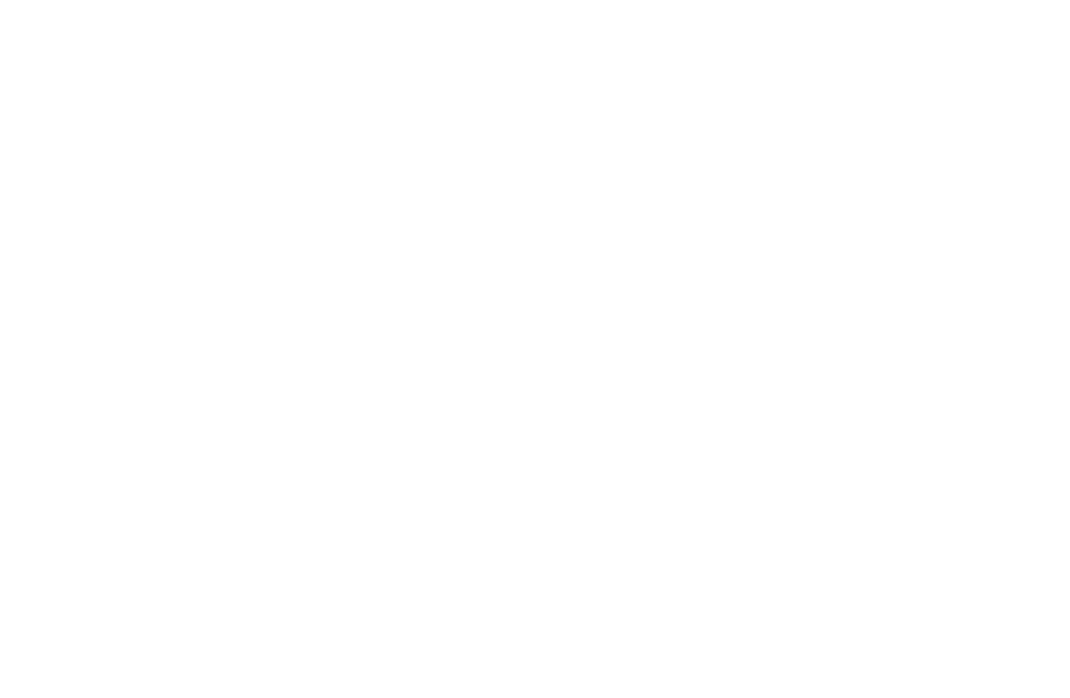
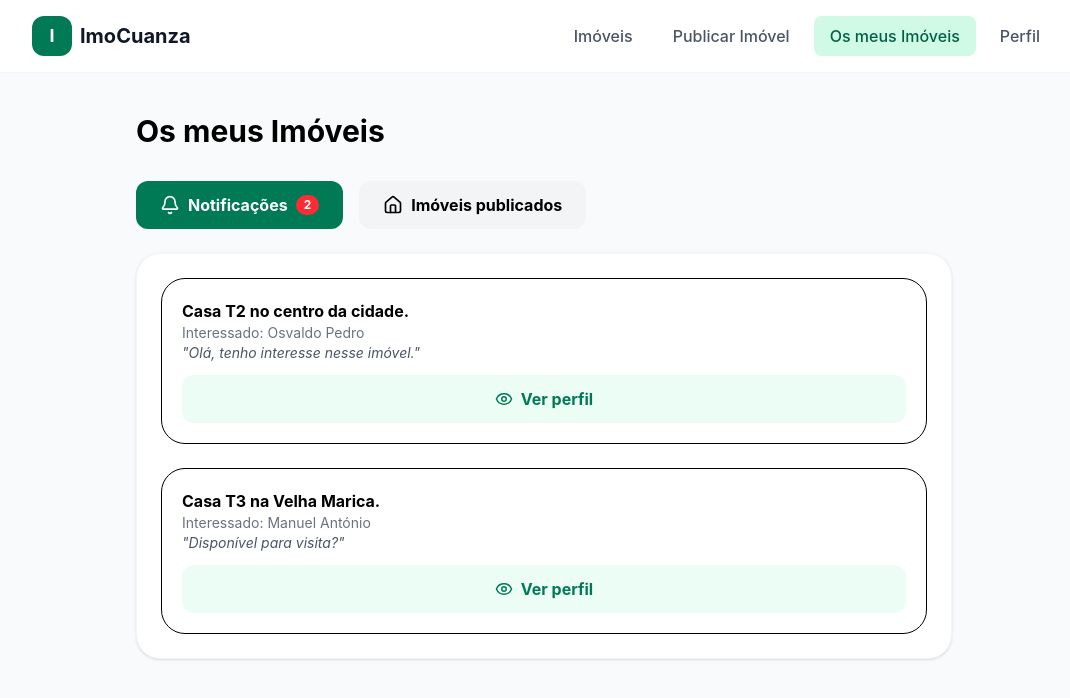
Before and after one commit to OsvaldoPedro08/imocuanza, a React (Vite) app: page /meus-imoveis in a window 1280 px wide. Before the commit this address had no page. Shown: the top 698 px of the page, without its empty margins (96-1166 px from the left). Built offline with nearby package versions, Linux system fonts and the light colour scheme.

Commit message:
criacao da pagina ViewMyImovelPage

```diff
--- a/src/App.jsx
+++ b/src/App.jsx
@@ -3,6 +3,7 @@
 import ExplorePage from './pages/ExplorePage';
 import ViewImovelPage from './components/viewImovel/ViewImovelPage';
 import ProfilePage from './pages/ProfilePage';
+import ViewMyImovelPage from './pages/ViewMyImovelPage';
 
 export default function App() {
   return (
@@ -11,6 +12,7 @@
           <Route path='/' element={<WelcomePage />} />
           <Route path='/explore-imoveis' element={<ExplorePage />} />
           <Route path='/explore-imoveis/detalhes-imovel' element={<ViewImovelPage />} />
+          <Route path='/meus-imoveis' element={<ViewMyImovelPage />} />
           <Route path='/perfil' element={<ProfilePage />} />
         </Routes>
     </BrowserRouter>
--- a/src/pages/ExplorePage.jsx
+++ b/src/pages/ExplorePage.jsx
@@ -87,7 +87,7 @@
 
             <div className="grid grid-cols-1 md:grid-cols-3 gap-6">
                 <div className='flex flex-col w-full'>
-                    <label className='block ml-1 mb-1'>Designação</label>
+                    <label className='block ml-1 mb-1'>Tipo de Transação</label>
                     <select className="cursor-pointer p-4 rounded-xl border border-gray-200" onChange={(e) => setFilters({...filters, transacao: e.target.value})}>
                         <option>Todas (Venda/Arrendamento)</option>
                         <option>Venda</option>
@@ -96,7 +96,7 @@
                 </div>
 
                 <div className='flex flex-col w-full'>
-                    <label className='block ml-1 mb-1'>Imóvel</label>
+                    <label className='block ml-1 mb-1'>Tipo de Imóvel</label>
                     <select className="cursor-pointer p-4 rounded-xl border border-gray-200" onChange={(e) => setFilters({...filters, tipo: e.target.value})}>
                         <option>Todos os tipos</option>
                         <option>Casa</option>
--- /dev/null
+++ b/src/pages/ViewMyImovelPage.jsx
@@ -0,0 +1,166 @@
+import React, { useState } from 'react';
+import { Bell, Home, Plus, MapPin, Eye, Check, X, User } from 'lucide-react';
+import Navbar from "../components/Navbar"
+
+const ViewMyImovelPage = () => {
+  const [activeTab, setActiveTab] = useState('notifications');
+  const [selectedNotificacao, setSelectedNotificacao] = useState(null); // ID da notificação aberta
+  const [notificacaoStatus, setNotificacaoStatus] = useState({}); // Agora armazena status por ID
+  const [fullScreenImage, setFullScreenImage] = useState(null);
+
+  const [notifications] = useState([
+    {
+      id: 1,
+      name: "Osvaldo Pedro",
+      imovel: "Casa T2 no centro da cidade.",
+      msg: "Olá, tenho interesse nesse imóvel.",
+      phone: "9XX XXX XXX",
+      whatsapp: "9XX XXX XXX",
+      disctrict: "Bairro Popular",
+      municipality: "Cazengo",
+      typeDoc: "Bilhete de Identidade",
+      numDoc: "00XXXXXXXKA000",
+      profileImage: "/01.JPG",
+      documentImages: ["/id01_00.JPG", "/id01_01.JPG"]
+    },
+    {
+      id: 2,
+      name: "Manuel António",
+      imovel: "Casa T3 na Velha Marica.",
+      msg: "Disponível para visita?",
+      phone: "9YY YYY YYY",
+      whatsapp: "9YY YYY YYY",
+      disctrict: "Bairro Sambizanga",
+      municipality: "Cazengo",
+      typeDoc: "Passaporte",
+      numDoc: "PN123456",
+      profileImage: "/02.JPG",
+      documentImages: ["/id02_00.JPG", "/id02_01.JPG"]
+    }
+  ]);
+
+  const [publishImovel] = useState([
+    {
+        id: 1, title: "Casa T2 na Zona Verde", price: "20 000 Kz", location: "Zona Verde, Cazengo",
+        status: "Publicado", image: "/id03_00.JPG" },
+  ]);
+
+  return (
+    <div className='min-h-screen bg-gray-50'>
+        <Navbar />
+
+        <main className="p-4 md:p-10 max-w-4xl mx-auto">
+        <h2 className="text-3xl font-bold mb-8">Os meus Imóveis</h2>
+
+        <div className="flex gap-4 mb-6">
+            <button onClick={() => setActiveTab('notifications')} className={`cursor-pointer flex items-center gap-2 px-6 py-3 rounded-xl font-bold ${activeTab === 'notifications' ? 'bg-emerald-700 text-white' : 'bg-gray-100'}`}>
+            <Bell size={20} /> Notificações {notifications.length > 0 && <span className="bg-red-500 px-2 py-0.5 rounded-full text-xs text-white">{notifications.length}</span>}
+            </button>
+            <button onClick={() => setActiveTab('publicados')} className={`cursor-pointer flex items-center gap-2 px-6 py-3 rounded-xl font-bold ${activeTab === 'publicados' ? 'bg-emerald-700 text-white' : 'bg-gray-100'}`}>
+            <Home size={20} /> Imóveis publicados
+            </button>
+        </div>
+
+        <div className="bg-white p-6 rounded-3xl border border-gray-100 shadow-sm min-h-[400px]">
+            {activeTab === 'notifications' ? (
+            <div className="space-y-6">
+                {notifications.map(n => (
+                <div key={n.id} className={`p-5 border rounded-3xl transition-all ${selectedNotificacao === n.id ? 'border-emerald-500 bg-emerald-50/30' : ''}`}>
+                    <div className="flex justify-between items-start mb-3">
+                    <div>
+                        <h4 className="font-bold">{n.imovel}</h4>
+                        <p className="text-sm text-gray-500">Interessado: {n.name}</p>
+                        <p className="text-sm italic text-gray-600">"{n.msg}"</p>
+                    </div>
+                    </div>
+
+                    {/* BOTÃO DO ACCORDION */}
+                    <button onClick={() => setSelectedNotificacao(selectedNotificacao === n.id ? null : n.id)} className="cursor-pointer w-full flex items-center justify-center gap-2 bg-emerald-50 text-emerald-700 py-3 rounded-xl font-bold hover:bg-emerald-100">
+                    <Eye size={18} /> {selectedNotificacao === n.id ? 'Ocultar perfil' : 'Ver perfil'}
+                    </button>
+
+                    {/* CONTEÚDO DO ACCORDION */}
+                    {selectedNotificacao === n.id && (
+                    <div className="mt-6 pt-6 border-t border-emerald-100">
+                        {!notificacaoStatus[n.id] ? (
+                        <>
+                            <div className="flex items-center gap-4 mb-6">
+                            <img src={n.profileImage} onClick={() => setFullScreenImage(n.profileImage)} className="w-16 h-16 rounded-full cursor-pointer object-cover border" alt="Perfil" />
+                            <div>
+                                <p className="font-bold">{n.name}</p>
+                            </div>
+                            </div>
+                            <div className="space-y-3 text-sm">
+                            <div className="flex justify-between"><span>Telefone</span><span className="font-bold">{n.phone}</span></div>
+                            <div className="flex justify-between"><span>WhatsApp</span><span className="font-bold">{n.whatsapp}</span></div>
+                            <div className="flex justify-between"><span>Bairro</span><span className="font-bold">{n.disctrict}</span></div>
+                            <div className="flex justify-between"><span>Município</span><span className="font-bold">{n.municipality}</span></div>
+                            <div className="flex justify-between"><span>{n.typeDoc}</span><span className="font-bold">{n.numDoc}</span></div>
+                            </div>
+                            <div className="mt-4">
+                            <p className="text-sm mb-2">Imagens do Documento:</p>
+                            <div className="flex gap-2">
+                                {n.documentImages.map((doc, idx) => (
+                                <img key={idx} src={doc} onClick={() => setFullScreenImage(doc)} className="w-20 h-20 rounded-lg cursor-pointer border object-cover" alt="Doc" />
+                                ))}
+                            </div>
+                            </div>
+                            <div className="flex gap-3 mt-6">
+                                <button
+                                    onClick={() => setNotificacaoStatus({...notificacaoStatus, [n.id]: 'aceito'})}
+                                    className="cursor-pointer flex-1 bg-emerald-700 text-white py-3 rounded-xl font-bold flex items-center justify-center gap-2">
+                                    <Check size={18}
+                                />
+                                    Aceitar e Partilhar Contacto
+                                </button>
+                                <button
+                                    onClick={() => setNotificacaoStatus({...notificacaoStatus, [n.id]: 'recusado'})}
+                                    className="cursor-pointer px-6 py-3 bg-white border border-red-100 text-red-600 rounded-xl font-bold flex items-center gap-2">
+                                    <X size={18} />
+                                    Recusar
+                                </button>
+
+                            </div>
+                        </>
+                        ) : (
+                        <div className={`p-4 rounded-xl text-center font-bold ${notificacaoStatus[n.id] === 'aceito' ? 'bg-green-50 text-green-700' : 'bg-red-50 text-red-700'}`}>
+                            {notificacaoStatus[n.id] === 'aceito' ? 'O interessado tem agora o seu contacto.' : 'Notificação recusada.'}
+                        </div>
+                        )}
+                    </div>
+                    )}
+                </div>
+                ))}
+            </div>
+            ) : (
+            <div className="space-y-6">
+                <button className="flex items-center gap-2 px-6 py-3 bg-emerald-700 text-white rounded-xl font-bold w-full md:w-auto">
+                <Plus size={20} /> Publicar imóvel
+                </button>
+                {publishImovel.map(i => (
+                <div key={i.id} className="flex gap-4 p-4 border rounded-2xl">
+                    <img src={i.image} className="w-24 h-24 rounded-xl object-cover" alt="imovel" />
+                    <div className="flex-1">
+                    <h4 className="font-bold text-lg">{i.title}</h4>
+                    <p className="text-emerald-700 font-bold">{i.price}</p>
+                    <p className="text-sm text-gray-500 flex items-center gap-1"><MapPin size={14}/> {i.location}</p>
+                    <span className="inline-block mt-2 px-3 py-1 bg-green-100 text-green-700 rounded-full text-xs font-bold">{i.status}</span>
+                    </div>
+                </div>
+                ))}
+            </div>
+            )}
+        </div>
+
+        {/* Modal Fullscreen Imagens */}
+        {fullScreenImage && (
+            <div className="fixed inset-0 bg-black bg-opacity-80 flex items-center justify-center z-50 p-4" onClick={() => setFullScreenImage(null)}>
+            <img src={fullScreenImage} className="max-h-full max-w-full rounded-xl" alt="Zoom" />
+            </div>
+        )}
+        </main>
+    </div>
+  );
+};
+
+export default ViewMyImovelPage;
```
